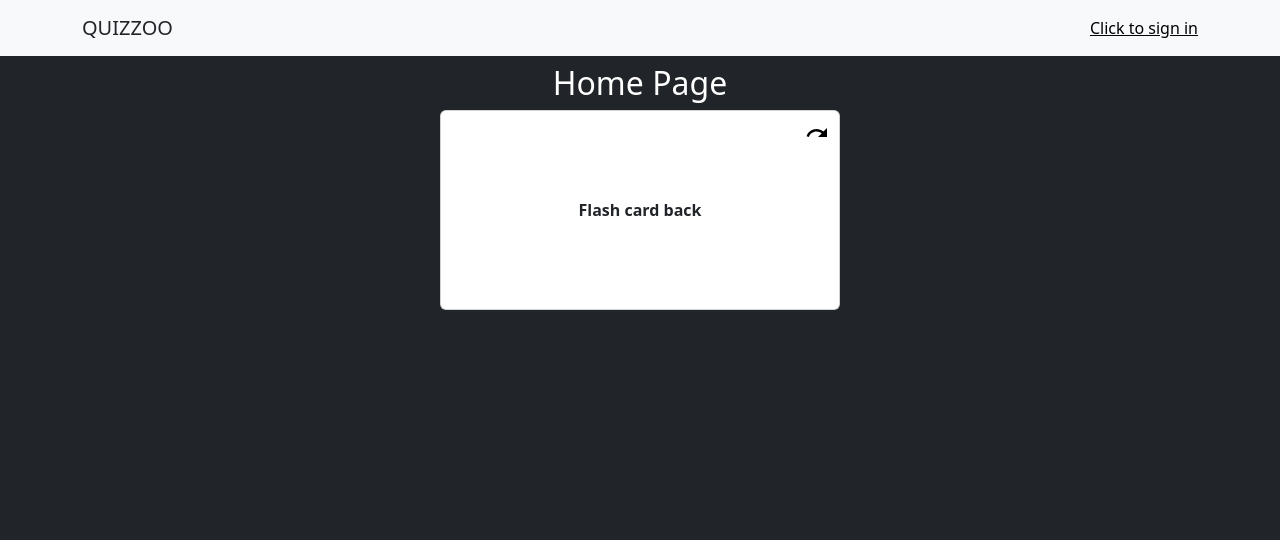
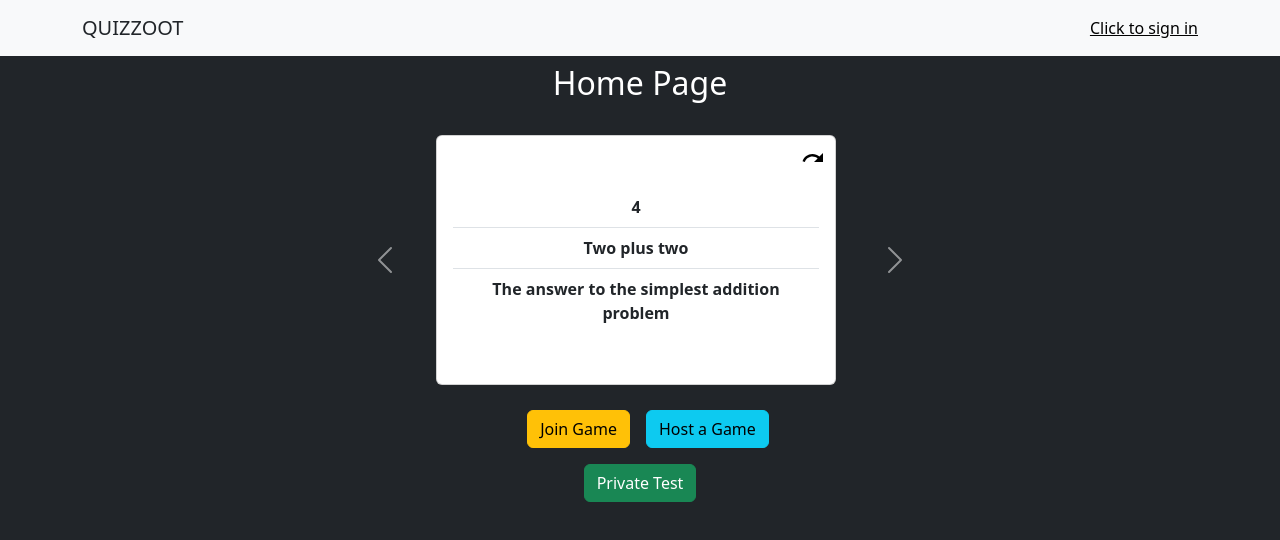
Before and after one commit to puente123/Quizzoot, a React (Vite) app in the folder frontend/: page /home in a window 1280 px wide. Both pictures are taken after a click on the icon 817 px from the left and 133 px from the top of the page. Shown: the top 540 px of the page. Built offline with nearby package versions, Linux system fonts and the light colour scheme.

Commit message:
Routing in Home page done

```diff
--- a/frontend/src/App.jsx
+++ b/frontend/src/App.jsx
@@ -5,6 +5,8 @@ import {BrowserRouter as Router,Route,Routes} from 'react-router-dom'
 import Home from "./Pages/Home"
 import Game from "./Pages/Game"
 import Login from './Pages/Login'
+import HostGame from './Pages/HostGame'
+import PrivateTest from './Pages/PrivateTest'
 
 
 function App() {
@@ -17,6 +19,9 @@ function App() {
         <Route exact path = '/' element= {<Signup setUsername={setUsername}/>}/>
         <Route exact path = '/home' element= {<Home username={username}/>}/>
         <Route exact path = '/game' element= {<Game username = {username}/>}/>
+        <Route exact path = '/host' element= {<HostGame username = {username}/>}/>
+        <Route exact path = '/test' element= {<PrivateTest username = {username}/>}/>
+
       </Routes>
     </Router>
    </div>
--- a/frontend/src/Components/CardWheel.jsx
+++ b/frontend/src/Components/CardWheel.jsx
@@ -1,11 +1,30 @@
 import React from 'react'
 import FlashCard from './FlashCard'
+import { Carousel } from 'react-bootstrap'
 
 
-export default function CardWheel() {
-  return (
-	<div>
+export default function CardWheel({ deck }) {
 
-	</div>
-  )
-}
+	return (
+		<div
+			style={{
+				width: "800px",
+				border: "4px",
+				height: "300px"
+			}}
+			className='d-flex flex-column align-items-center justify-content-center'
+		>
+			<Carousel slide={false}
+				style={{width: '600px'}}
+				className=''
+			>
+				{deck.map((card,index) =>(
+					<Carousel.Item className='px-5 mx-5'>
+						<FlashCard front={card.front} back = {card.back}/>
+					</Carousel.Item>
+				))}
+			</Carousel>
+
+		</div>
+	)
+  }
--- a/frontend/src/Components/FlashCard.jsx
+++ b/frontend/src/Components/FlashCard.jsx
@@ -1,18 +1,16 @@
 import React, { useState } from 'react'
-import { Card } from 'react-bootstrap'
+import { Card, ListGroup, ListGroupItem } from 'react-bootstrap'
 import UndoIcon from '@mui/icons-material/Undo';
 import RedoIcon from '@mui/icons-material/Redo';
 
-export default function FlashCard() {
+const FlashCard = ({front, back}) => {
 	const [isFront,setIsFront] = useState(true)
 	const [isUndo,setIsUndo] = useState(true)
-	const front = "Flash card front"
-	const back =  "Flash card back"
 	const handleClick = () =>{
 		setTimeout(() => {
 			setIsFront(!isFront)
 			setIsUndo(!isUndo)
-		}, 200);//500 milisecond delay
+		}, 200);//200 milisecond delay
 	}
 	const IconComponent = isUndo? UndoIcon : RedoIcon
 
@@ -22,12 +20,27 @@ export default function FlashCard() {
 				className=' align-items-center justify-content-center fw-bolder'
 				style={{
 					width: '400px',
-					height: '200px'
+					height: '250px'
 				}}
 				onClick={handleClick}
 			>
 				<Card.Body className='d-flex align-items-center justify-content-center'>
-					{isFront?front:back}
+					{isFront ? (
+							front // Display front text
+						) : (
+							<ListGroup variant='flush' as="ul"> {/* Use an unordered list for bullet points */}
+								{back.map((answer, index) => (
+									<ListGroupItem
+										as='li'
+										key={index}
+										className='text-center'
+										bsPrefix='list-group-item'
+									>
+										{answer}
+									</ListGroupItem> // Render each answer as a list item
+								))}
+							</ListGroup>
+					)}
 				</Card.Body>
 
 				< IconComponent
@@ -38,6 +51,7 @@ export default function FlashCard() {
 						cursor: 'pointer',
 						color: 'black'
 					}}
+					onClick={handleClick}
 				/>
 
 			</Card>
@@ -47,3 +61,5 @@ export default function FlashCard() {
 	</div>
   )
 }
+
+export default FlashCard
--- a/frontend/src/Layout/NavBar.jsx
+++ b/frontend/src/Layout/NavBar.jsx
@@ -8,7 +8,7 @@ export default function NavBar({username}) {
     <>
       <Navbar fixed="top" className="bg-body-tertiary">
         <Container>
-          <Navbar.Brand href="#home" className='text-dark'>QUIZZOO</Navbar.Brand>
+          <Navbar.Brand href="#home" className='text-dark'>QUIZZOOT</Navbar.Brand>
           <Navbar.Toggle />
           <Navbar.Collapse className="justify-content-end">
             <Navbar.Text>
--- a/frontend/src/Pages/Home.jsx
+++ b/frontend/src/Pages/Home.jsx
@@ -1,19 +1,48 @@
-import React from 'react'
+import {React,useState} from 'react'
 import NavBar from '../Layout/NavBar'
-import FlashCard from '../Components/FlashCard'
+import CardWheel from '../Components/CardWheel'
+import { Button } from 'react-bootstrap'
 
 
 
 export default function Home({username}) {
+	const [deck, setDeck] = useState([
+		{
+		  id: 1,
+		  front: "What is the capital of France?",
+		  back: ["Paris", "The capital city of France", "Known for the Eiffel Tower"]
+		},
+		{
+		  id: 2,
+		  front: "What is 2 + 2?",
+		  back: ["4", "Two plus two", "The answer to the simplest addition problem"]
+		},
+		{
+		  id: 3,
+		  front: "What is the largest planet in our solar system?",
+		  back: ["Jupiter", "The largest planet", "Fifth from the Sun"]
+		}
+	])
+
+
 
   return (
-	<div className='d-flex flex-row vh-100 vw-100 justify-content-center'>
-		<NavBar
-			username={username}
-		/>
-		<div className='pt-5 mt-3 d-flex flex-column align-items-center'>
-			<h2 className='text-white '> Home Page</h2>
-			<FlashCard/>
+	<div className=' d-flex flex-column vh-100 vw-100 align-items-center'>
+		<div className='d-flex flex-row  justify-content-center'>
+			<NavBar
+				username={username}
+			/>
+			<div className='pt-5 mt-3 d-flex flex-column align-items-center'>
+				<h2 className='text-white '> Home Page</h2>
+				<CardWheel deck={deck}/>
+			</div>
+		</div>
+		<div className='d-flex flex-row'>
+			<Button variant='warning' className='mx-3' href='/game'>Join Game</Button>
+			<Button variant='info' href='/host'>Host a Game</Button>
+		</div>
+		<div className='mt-3'>
+			<Button  variant='success' href='/test'>Private Test</Button>
 		</div>
 	</div>
   )
--- /dev/null
+++ b/frontend/src/Pages/HostGame.jsx
@@ -0,0 +1,11 @@
+import React from 'react'
+import NavBar from '../Layout/NavBar'
+
+
+export default function HostGame() {
+  return (
+	<div>
+		<NavBar/>
+	</div>
+  )
+}
--- /dev/null
+++ b/frontend/src/Pages/PrivateTest.jsx
@@ -0,0 +1,10 @@
+import React from 'react'
+import NavBar from '../Layout/NavBar'
+
+export default function PrivateTest() {
+  return (
+	<div>
+		<NavBar/>
+	</div>
+  )
+}
```
